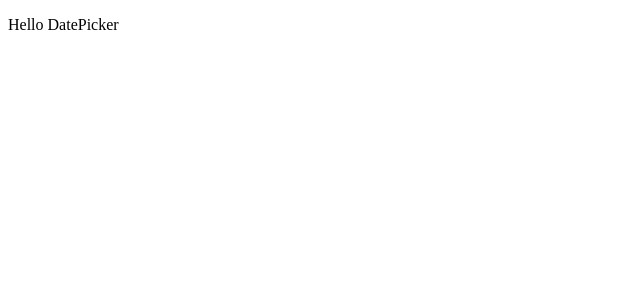
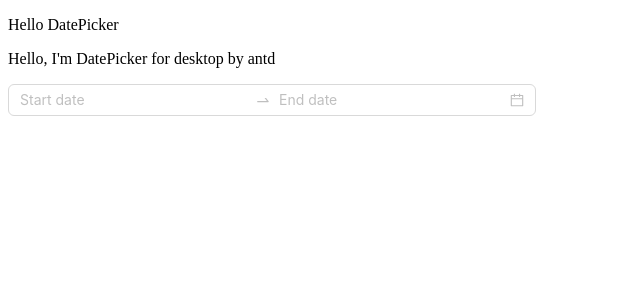
Before and after one commit to DarinaSavytska/datePickers, a React (Create React App) app: page / in a window 1280 px wide. Shown: the top 300 px of the page, without its empty margins (0-640 px from the left). Built offline with nearby package versions, Linux system fonts and the light colour scheme.

Commit message:
Add first datePicker

```diff
--- a/package.json
+++ b/package.json
@@ -7,10 +7,14 @@
     "@testing-library/jest-dom": "^5.16.5",
     "@testing-library/react": "^13.4.0",
     "@testing-library/user-event": "^13.5.0",
+    "antd": "^5.3.0",
+    "antd-mobile": "^5.28.1",
     "bulma": "^0.9.4",
     "gh-pages": "^5.0.0",
+    "moment": "^2.29.4",
     "node-sass": "^8.0.0",
     "react": "^18.2.0",
+    "react-datetime-range-super-picker": "^1.14.1",
     "react-dom": "^18.2.0",
     "react-scripts": "5.0.1",
     "typescript": "^4.9.5",
--- a/public/index.html
+++ b/public/index.html
@@ -24,7 +24,7 @@
       work correctly both with client-side routing and a non-root public URL.
       Learn how to configure a non-root public URL by running `npm run build`.
     -->
-    <title>League17 info</title>
+    <title>DatePickers</title>
   </head>
   <body>
     <noscript>You need to enable JavaScript to run this app.</noscript>
--- a/src/ContainerInfo.tsx
+++ /dev/null
@@ -1,7 +0,0 @@
-import React from 'react';
-
-const ContainerInfo: React.FC = () => {
-  return <p>Hello DatePicker</p>;
-};
-
-export default ContainerInfo;
--- /dev/null
+++ b/src/DatePickers.tsx
@@ -0,0 +1,18 @@
+import React from 'react';
+import { DatePicker as antdDatePicker } from 'antd';
+
+const { RangePicker } = antdDatePicker;
+
+const DatePickers: React.FC = () => {
+  return (
+    <div>
+      <p>Hello DatePicker</p>
+      <div>
+        <p>Hello, I'm DatePicker for desktop by antd</p>
+        <RangePicker showTime />
+      </div>
+    </div>
+  );
+};
+
+export default DatePickers;
--- a/src/index.tsx
+++ b/src/index.tsx
@@ -1,7 +1,7 @@
-import ContainerInfo from './ContainerInfo';
+import DatePickers from './DatePickers';
 import { createRoot } from 'react-dom/client';
 
 const container = document.getElementById('root');
 const root = createRoot(container!); // createRoot(container!) if you use TypeScript
 
-root.render(<ContainerInfo />);
+root.render(<DatePickers />);
```
Also changed, not shown: src/temp.tsx (added, +26 -0 lines), 1 other file (tests, documents, lock files or other folders).
